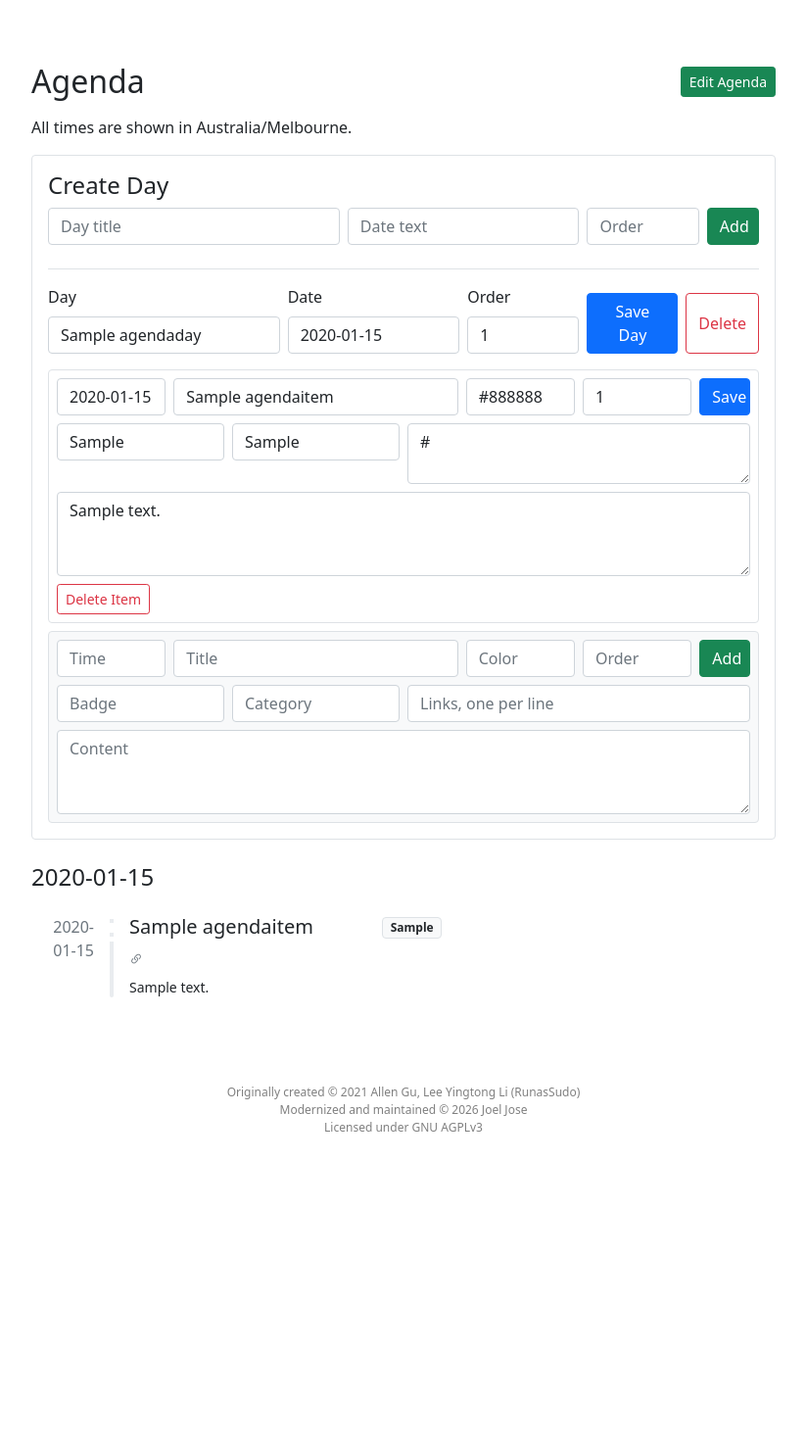
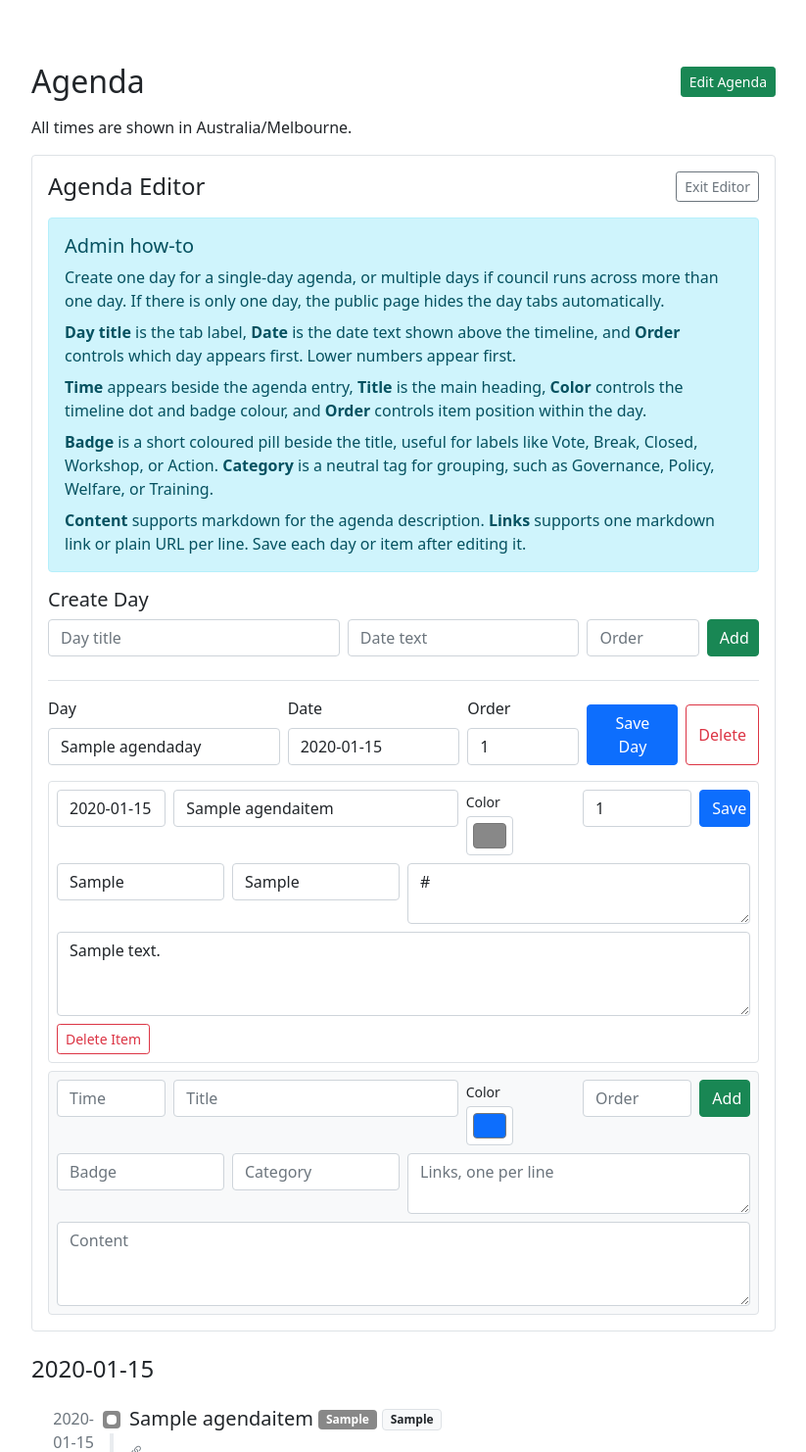
Before and after one commit to justjo3l/PyPlenary, a Django app: page /agenda/ in a window 1280 px wide, after a click on "Edit Agenda". Shown: the part 59-1541 px from the top of the page at 98% size, without its empty margins (228-1051 px from the left). Before the commit the page ends 1214 px from the top, so only its background shows below. Run offline with Django 3.2, Linux system fonts and the light colour scheme; a user stored in the database is signed in; tables that the repository leaves empty hold one stand-in row (values such as "Sample post"); parts of the project's set-up code (start-up, migrations or seed data) failed here and were passed over; some libraries are stand-ins or nearby versions.

Commit message:
update agenda editor

```diff
--- a/pyplenary/councilApp/models.py
+++ b/pyplenary/councilApp/models.py
@@ -217,6 +217,23 @@ class AgendaItem(models.Model):
 
     def __str__(self):
         return self.title
+
+    @property
+    def display_color(self):
+        bootstrap_colors = {
+            'primary': '#0d6efd',
+            'secondary': '#6c757d',
+            'success': '#198754',
+            'danger': '#dc3545',
+            'warning': '#ffc107',
+            'info': '#0dcaf0',
+            'light': '#f8f9fa',
+            'dark': '#212529',
+        }
+        color = (self.color or '').strip()
+        if color.startswith('#') and len(color) in {4, 7}:
+            return color
+        return bootstrap_colors.get(color, '#0d6efd')
 
     def links_list(self):
         return [line.strip() for line in self.links.splitlines() if line.strip()]
--- a/pyplenary/councilApp/templates/councilApp/councilInfo/agenda.html
+++ b/pyplenary/councilApp/templates/councilApp/councilInfo/agenda.html
@@ -9,16 +9,30 @@
     <div class="d-flex flex-wrap gap-2 align-items-center mb-3">
       <h2 class="mb-0" style="flex-grow:1">Agenda</h2>
       {% if can_edit_agenda %}
-        <button class="btn btn-success btn-sm" type="button" data-bs-toggle="collapse" data-bs-target="#agendaEditor">Edit Agenda</button>
+        <button class="btn btn-success btn-sm" type="button" data-bs-toggle="collapse" data-bs-target="#agendaEditor" aria-expanded="{% if edit_agenda %}true{% else %}false{% endif %}" aria-controls="agendaEditor">Edit Agenda</button>
       {% endif %}
     </div>
 
     <p>All times are shown in {{ PYPLENARY_TZ }}.</p>
 
     {% if can_edit_agenda %}
-      <div class="collapse mb-4" id="agendaEditor">
+      <div class="collapse{% if edit_agenda %} show{% endif %} mb-4" id="agendaEditor">
         <div class="border rounded p-3">
-          <h4>Create Day</h4>
+          <div class="d-flex flex-wrap gap-2 justify-content-between align-items-center mb-3">
+            <h4 class="mb-0">Agenda Editor</h4>
+            <button class="btn btn-outline-secondary btn-sm" type="button" id="exitAgendaEditor">Exit Editor</button>
+          </div>
+
+          <div class="alert alert-info">
+            <h5 class="alert-heading">Admin how-to</h5>
+            <p class="mb-2">Create one day for a single-day agenda, or multiple days if council runs across more than one day. If there is only one day, the public page hides the day tabs automatically.</p>
+            <p class="mb-2"><strong>Day title</strong> is the tab label, <strong>Date</strong> is the date text shown above the timeline, and <strong>Order</strong> controls which day appears first. Lower numbers appear first.</p>
+            <p class="mb-2"><strong>Time</strong> appears beside the agenda entry, <strong>Title</strong> is the main heading, <strong>Color</strong> controls the timeline dot and badge colour, and <strong>Order</strong> controls item position within the day.</p>
+            <p class="mb-2"><strong>Badge</strong> is a short coloured pill beside the title, useful for labels like Vote, Break, Closed, Workshop, or Action. <strong>Category</strong> is a neutral tag for grouping, such as Governance, Policy, Welfare, or Training.</p>
+            <p class="mb-0"><strong>Content</strong> supports markdown for the agenda description. <strong>Links</strong> supports one markdown link or plain URL per line. Save each day or item after editing it.</p>
+          </div>
+
+          <h5>Create Day</h5>
           <form method="post" class="row g-2 mb-4">
             {% csrf_token %}
             <input type="hidden" name="action" value="create_day">
@@ -51,7 +65,10 @@
                   <div class="row g-2">
                     <div class="col-6 col-md-2"><input class="form-control" name="time" value="{{ item.time }}" placeholder="Time"></div>
                     <div class="col-12 col-md-5"><input class="form-control" name="title" value="{{ item.title }}" placeholder="Title"></div>
-                    <div class="col-6 col-md-2"><input class="form-control" name="color" value="{{ item.color }}" placeholder="Color"></div>
+                    <div class="col-6 col-md-2">
+                      <label class="form-label small mb-1">Color</label>
+                      <input class="form-control form-control-color w-100" type="color" name="color" value="{{ item.display_color }}" title="Timeline and badge color">
+                    </div>
                     <div class="col-6 col-md-2"><input class="form-control" type="number" name="order" value="{{ item.order }}" placeholder="Order"></div>
                     <div class="col-12 col-md-1"><button class="btn btn-primary w-100" type="submit">Save</button></div>
                     <div class="col-6 col-md-3"><input class="form-control" name="badge" value="{{ item.badge }}" placeholder="Badge"></div>
@@ -70,12 +87,15 @@
                 <div class="row g-2">
                   <div class="col-6 col-md-2"><input class="form-control" name="time" placeholder="Time"></div>
                   <div class="col-12 col-md-5"><input class="form-control" name="title" placeholder="Title"></div>
-                  <div class="col-6 col-md-2"><input class="form-control" name="color" placeholder="Color"></div>
+                  <div class="col-6 col-md-2">
+                    <label class="form-label small mb-1">Color</label>
+                    <input class="form-control form-control-color w-100" type="color" name="color" value="#0d6efd" title="Timeline and badge color">
+                  </div>
                   <div class="col-6 col-md-2"><input class="form-control" type="number" name="order" placeholder="Order"></div>
                   <div class="col-12 col-md-1"><button class="btn btn-success w-100" type="submit">Add</button></div>
                   <div class="col-6 col-md-3"><input class="form-control" name="badge" placeholder="Badge"></div>
                   <div class="col-6 col-md-3"><input class="form-control" name="category" placeholder="Category"></div>
-                  <div class="col-12 col-md-6"><input class="form-control" name="links" placeholder="Links, one per line"></div>
+                  <div class="col-12 col-md-6"><textarea class="form-control" name="links" rows="2" placeholder="Links, one per line"></textarea></div>
                   <div class="col-12"><textarea class="form-control" name="content" rows="3" placeholder="Content"></textarea></div>
                 </div>
               </form>
@@ -105,11 +125,11 @@
             <div class="timeline mt-4">
               {% for item in day.items.all %}
                 <div>
-                  {% if item.color %}<span class="badge badge-dot bg-{{ item.color }}"><i></i></span>{% endif %}
+                  <span class="badge badge-dot" style="background-color: {{ item.display_color }};"><i></i></span>
                   <div class="content">
                     <div class="h5">
                       {{ item.title }}
-                      {% if item.badge %}<span class="badge bg-{{ item.color|default:'secondary' }}">{{ item.badge }}</span>{% endif %}
+                      {% if item.badge %}<span class="badge" style="background-color: {{ item.display_color }};">{{ item.badge }}</span>{% endif %}
                       {% if item.category %}<span class="badge bg-light text-dark border">{{ item.category }}</span>{% endif %}
                     </div>
                     {% for link in item.links_list %}<p class="small text-muted"><i class="bi bi-link-45deg"></i> {{ link|markdown|nopar }}</p>{% endfor %}
@@ -128,4 +148,61 @@
       </div>
     {% endif %}
   </div>
+
+  {% if can_edit_agenda %}
+    <div class="modal fade" id="agendaExitModal" tabindex="-1" aria-labelledby="agendaExitModalLabel" aria-hidden="true">
+      <div class="modal-dialog modal-dialog-centered">
+        <div class="modal-content">
+          <div class="modal-header">
+            <h5 class="modal-title" id="agendaExitModalLabel">Unsaved agenda changes</h5>
+            <button type="button" class="btn-close" data-bs-dismiss="modal" aria-label="Close"></button>
+          </div>
+          <div class="modal-body">
+            Are you sure you want to exit without saving?
+          </div>
+          <div class="modal-footer">
+            <button type="button" class="btn btn-outline-secondary" data-bs-dismiss="modal">Keep editing</button>
+            <button type="button" class="btn btn-danger" id="confirmExitAgendaEditor">Exit without saving</button>
+          </div>
+        </div>
+      </div>
+    </div>
+
+    <script>
+      (() => {
+        const editor = document.getElementById('agendaEditor');
+        const exitButton = document.getElementById('exitAgendaEditor');
+        const confirmExitButton = document.getElementById('confirmExitAgendaEditor');
+        const modalElement = document.getElementById('agendaExitModal');
+        if (!editor || !exitButton || !confirmExitButton || !modalElement || !window.bootstrap) return;
+
+        let isDirty = false;
+        const exitModal = bootstrap.Modal.getOrCreateInstance(modalElement);
+        const editorCollapse = bootstrap.Collapse.getOrCreateInstance(editor, { toggle: false });
+
+        editor.querySelectorAll('input, textarea, select').forEach((field) => {
+          field.addEventListener('input', () => { isDirty = true; });
+          field.addEventListener('change', () => { isDirty = true; });
+        });
+
+        editor.querySelectorAll('form').forEach((form) => {
+          form.addEventListener('submit', () => { isDirty = false; });
+        });
+
+        exitButton.addEventListener('click', () => {
+          if (isDirty) {
+            exitModal.show();
+            return;
+          }
+          editorCollapse.hide();
+        });
+
+        confirmExitButton.addEventListener('click', () => {
+          isDirty = false;
+          exitModal.hide();
+          editorCollapse.hide();
+        });
+      })();
+    </script>
+  {% endif %}
 {% endblock %}
--- a/pyplenary/councilApp/views.py
+++ b/pyplenary/councilApp/views.py
@@ -978,7 +978,7 @@ def agenda(request):
             item.save()
         elif action == 'delete_item':
             AgendaItem.objects.filter(id=request.POST.get('item_id')).delete()
-        return redirect('/agenda/')
+        return redirect('/agenda/?edit=1')
 
     days = AgendaDay.objects.prefetch_related('items').all()
     return render(request, 'councilApp/councilInfo/agenda.html', {
@@ -986,6 +986,7 @@ def agenda(request):
         'days': days,
         'can_edit_agenda': can_edit,
         'show_day_tabs': days.count() > 1,
+        'edit_agenda': request.GET.get('edit') == '1',
     })
 
 def loginCustom(request):
```
